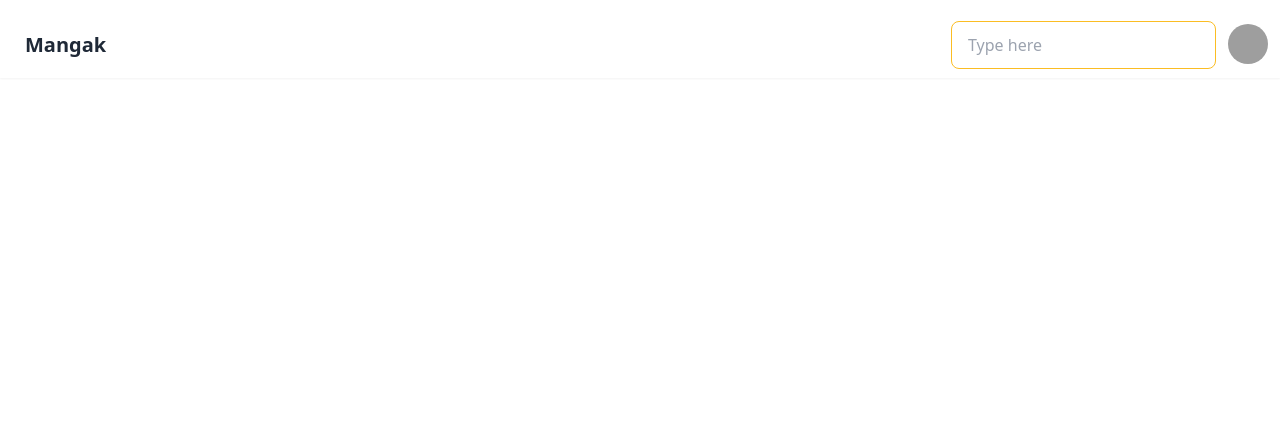
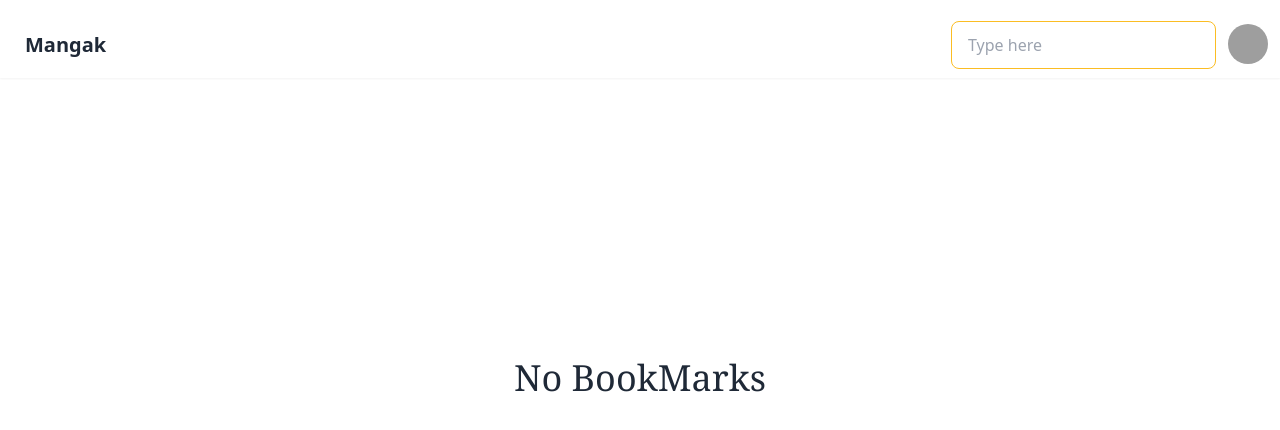
Before and after one commit to hellboy41785/mangak, a Next.js app: page /profile in a window 1280 px wide. Shown: the top 430 px of the page. Built offline with nearby package versions, Linux system fonts and the light colour scheme; grey boxes are pictures that could not be loaded.

Commit message:
modified:   pages/profile/index.js

```diff
--- a/pages/profile/index.js
+++ b/pages/profile/index.js
@@ -7,18 +7,25 @@ import Head from "next/head";
 
 const MyList = () => {
   const myMangaLists = useMyMangaStore((state) => state.myMangaLists);
-  const [myList, setMyList] = useState();
+  const [myList, setMyList] = useState(null);
   useEffect(() => {
     setMyList(myMangaLists);
   }, [myMangaLists]);
+
+  console.log(myList);
 
   return (
     <div>
       <Head>
         <title>My List</title>
       </Head>
-      {myList?.map((List) => {
-        return (
+
+      {myMangaLists.length === 0 ? (
+        <div className="flex items-center justify-center w-full h-[600px] ">
+          <h1 className="font-serif text-4xl">No BookMarks</h1>
+        </div>
+      ) : (
+        myList?.map((List) => (
           <div className="flex gap-4 mx-2 my-3" key={List.id}>
             <Image
               className="h-[200px] w-[150px]"
@@ -28,7 +35,6 @@ const MyList = () => {
               width={150}
               height={100}
               alt="cover"
-
             />
             <div className="flex-col hover:bg-[#332818] p-3 rounded-sm w-2/3">
               <Link href={`/mangainformation/${List.slug}`}>
@@ -40,8 +46,8 @@ const MyList = () => {
               </Link>
             </div>
           </div>
-        );
-      })}
+        ))
+      )}
     </div>
   );
 };
```
